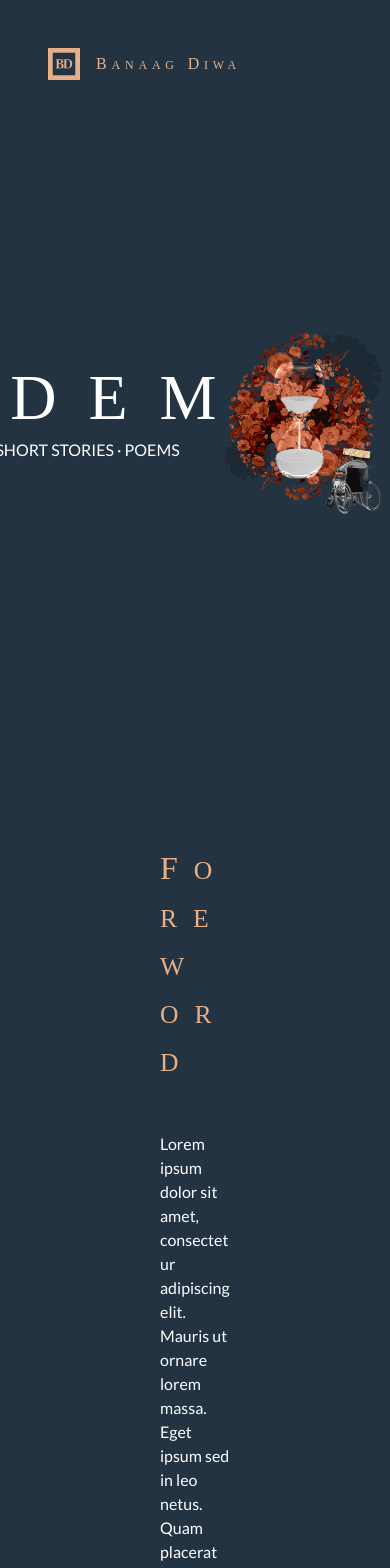
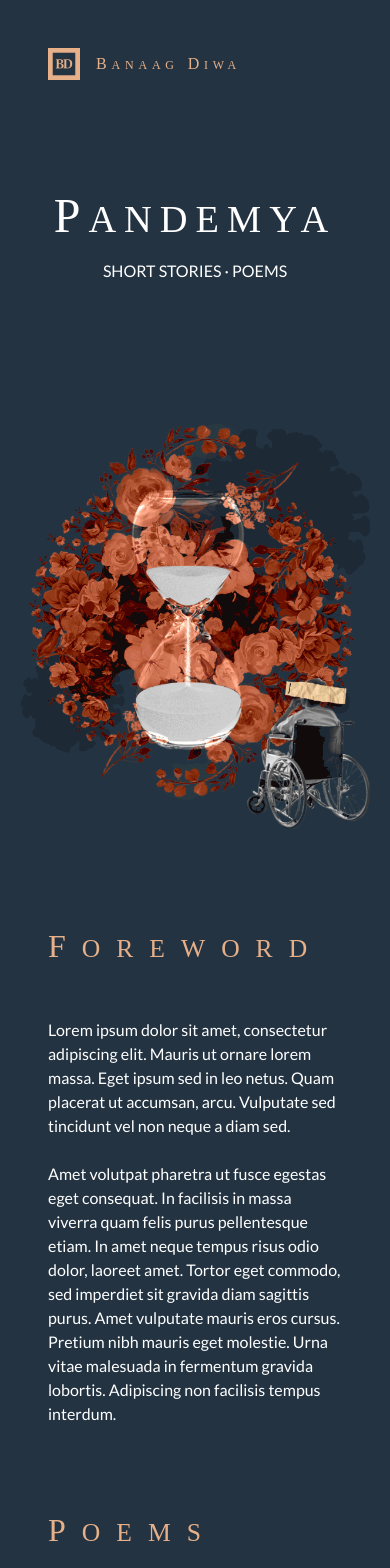
Before and after one commit to atenewsdev/banaag-diwa-showcase, a React (Create React App) app: page / in a window 390 px wide. Shown: the top 1568 px of the page. Built offline with nearby package versions, Linux system fonts and the light colour scheme; a web font is replaced by a local one.

Commit message:
responsive home

```diff
--- a/src/components/home/ConceptImage.js
+++ b/src/components/home/ConceptImage.js
@@ -34,7 +34,7 @@ const ConceptImage = () => {
   }, [interval])
 
   return (
-    <chakra.div position="relative" flex="1" height="70vh">
+    <chakra.div position="relative" flex="1" maxWidth="100vw" minHeight="70vh">
       { transitions((style, i) => (
         <animated.div
           style={{
--- a/src/pages/home.js
+++ b/src/pages/home.js
@@ -6,9 +6,9 @@ import ConceptImage from '../components/home/ConceptImage';
 
 const Home = () => {
   return (
-    <chakra.div backgroundColor="#233342" padding={0} margin={0}>
-      <Box h="100vh" w="100%" padding={0} margin={0}>
-        <Box padding="3rem">
+    <chakra.div backgroundColor="#233342" padding={0} margin={0} minW="100vw">
+      <Box minH="100vh" w="100%" padding={0} margin={0}>
+        <Box padding="3rem" marginBottom="5rem">
           <Flex>
             <Center>
               <Image src="/icon-256x256.png" alt="BD" width="2rem" marginRight="1rem" />
@@ -20,11 +20,11 @@ const Home = () => {
             </Center>
           </Flex>
         </Box>
-        <SimpleGrid columns={2} spacing={10}>
+        <SimpleGrid spacing="3rem" minChildWidth="360px">
           <Box fontFamily="PublicoText" color="#FFFFFF">
             <Center h="100%" w="100%">
               <VStack spacing="2rem">
-                <Text letterSpacing="2rem" fontSize="5rem" lineHeight="1rem">P<chakra.span fontSize="4rem" >ANDEMYA</chakra.span></Text>
+                <Text letterSpacing="clamp(0.5rem, 1vw, 2rem)" fontSize="clamp(3rem, 3vw, 5rem)" lineHeight="1rem">P<chakra.span fontSize="clamp(2.4rem, 2.4vw, 4rem)" >ANDEMYA</chakra.span></Text>
                 <Text fontFamily="Lato" fontSize="1rem">SHORT STORIES   ·   POEMS</Text>
               </VStack>
             </Center>
@@ -32,16 +32,20 @@ const Home = () => {
           <ConceptImage />
         </SimpleGrid>
       </Box>
-      <Box w="100%" paddingLeft="10rem" paddingRight="10rem" margin={0}>
+      <Box w="100%" paddingLeft="clamp(3rem, 8vw, 10rem)" paddingRight="clamp(3rem, 8vw, 10rem)" margin={0}>
         <Text fontFamily="PublicoText" color="#E7B089" letterSpacing="1rem" fontSize="2rem">F<chakra.span fontSize="1.6rem" >OREWORD</chakra.span></Text>
 
         <Box color="white" fontFamily="Lato" marginTop="3rem">
           <Text>
             Lorem ipsum dolor sit amet, consectetur adipiscing elit. Mauris ut ornare lorem massa. Eget ipsum sed in leo netus. Quam placerat ut accumsan, arcu. Vulputate sed tincidunt vel non neque a diam sed.
           </Text>
+          <br />
+          <Text>
+            Amet volutpat pharetra ut fusce egestas eget consequat. In facilisis in massa viverra quam felis purus pellentesque etiam. In amet neque tempus risus odio dolor, laoreet amet. Tortor eget commodo, sed imperdiet sit gravida diam sagittis purus. Amet vulputate mauris eros cursus. Pretium nibh mauris eget molestie. Urna vitae malesuada in fermentum gravida lobortis. Adipiscing non facilisis tempus interdum.
+          </Text>
         </Box>
       </Box>
-      <Box w="100%" marginTop="5rem" paddingLeft="10rem" paddingRight="10rem">
+      <Box w="100%" marginTop="5rem" paddingLeft="clamp(3rem, 8vw, 10rem)" paddingRight="clamp(3rem, 8vw, 10rem)">
         <Text fontFamily="PublicoText" color="#E7B089" letterSpacing="1rem" fontSize="2rem">P<chakra.span fontSize="1.6rem" >OEMS</chakra.span></Text>
 
         <Box color="white" fontFamily="Lato" marginTop="3rem">
@@ -50,7 +54,7 @@ const Home = () => {
           </Text>
         </Box>
       </Box>
-      <Box w="100%" marginTop="5rem" paddingLeft="10rem" paddingRight="10rem">
+      <Box w="100%" marginTop="5rem" paddingLeft="clamp(3rem, 8vw, 10rem)" paddingRight="clamp(3rem, 8vw, 10rem)">
         <Text fontFamily="PublicoText" color="#E7B089" letterSpacing="1rem" fontSize="2rem">S<chakra.span fontSize="1.6rem" >HORT STORIES</chakra.span></Text>
 
         <Box color="white" fontFamily="Lato" marginTop="3rem">
```
